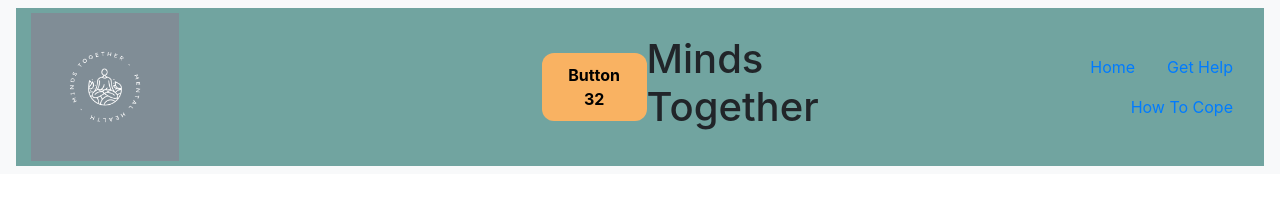
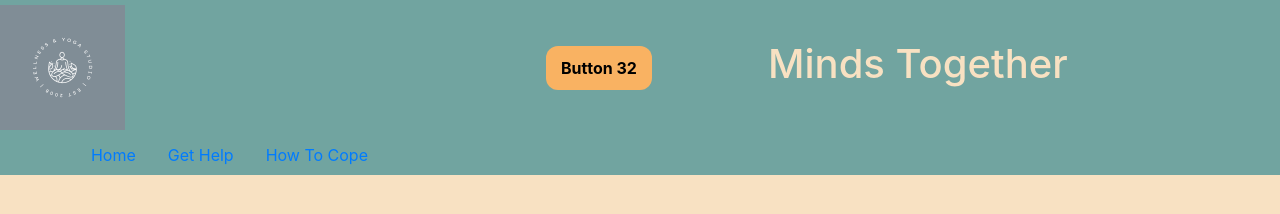
Before and after one commit to TaylaJBall/Minds-Together, a plain HTML site: page index.html in a window 1280 px wide. Drawn offline with nearby package versions, Linux system fonts and the light colour scheme.

Commit message:
add: css to navbar to to style lay layout

```diff
--- a/assets/css/style.css
+++ b/assets/css/style.css
@@ -1,12 +1,55 @@
+/* General styles*/
+body {
+    background-color: #f8e1c2;
+}
 
+h1 {
+    color: #f8e1c2;
+}
 
 /* Navbar */
+nav {
+    height: 30px;
+    display: flex;
+    flex-wrap: nowrap;
+    position: fixed;
+    width: 100%;
+    border: 0;
+    margin: 0;
+    padding: 0;
+}
+
+.navbar {
+  padding: 0;
+}
+div .nav-container .container-fluid {
+    flex-wrap: nowrap;
+}
 .nav-container {
+    display: flex;
     background-color: #71a4a0;
+    width: 100%;
+    border: 0;
+    margin: 0;
+    padding: 0;
 }
 .logo {
-    height: 30%;
+    height: 25%;
+    width: 25%;
+}
+
+.button-container {
+    display: flex;
+    width: 15%;
+}
+
+.title-container {
+    width: 40%;
+}
+
+.nav-links {
     width: 30%;
+    align-self: flex-end;
 }
 
 /* Button CSS */
@@ -31,7 +74,7 @@
 .button-32:not(:disabled):hover,
 .button-32:not(:disabled):focus {
   outline: 0;
-  background: #f4e603;
+  background: #fff;
   box-shadow: 0 0 0 2px rgba(0,0,0,.2), 0 3px 8px 0 rgba(0,0,0,.15);
 }
 
@@ -40,3 +83,4 @@
   -webkit-filter: saturate(0.2) opacity(0.5);
   cursor: not-allowed;
 }
+/* Body styles */
--- a/index.html
+++ b/index.html
@@ -22,17 +22,26 @@
 
 <body>
     <!-- Navbar -->
-    <nav class="fixed-top navbar navbar-light bg-light navbar-expand-sm">
+    <nav class="fixed-top navbar navbar-light bg-light">
         <div class=" nav-container container-fluid">
             <div class="navbar-header">
-                <span><a class="navbar-brand" href="#"><img class="logo" src="assets/images/Minds Together Canva.png" alt="Minds Together Logo"></a></span>
+                <span><a class="navbar-brand" href="index.html"><img class="logo" src="assets/images/Minds Together Logo.png"
+                            alt="Minds Together Logo"></a></span>
             </div>
-            <div class="button">
-                <button class="button-32" role="button">Button 32</button>
+            <!-- Button -->
+            <div class="button-container">
+                <div class="button">
+                    <button class="button-32" role="button">Button 32</button>
+                </div>
             </div>
-            <div class="">
-                <h1>Minds Together</h1>
+                <!-- Title -->
+                 <div class="title-container">
+                <div class="nav-title">
+                    <h1>Minds Together</h1>
+                </div>
             </div>
+            <!-- Nav links -->
+             <div class="nav-links">
             <ul class="nav justify-content-end">
                 <li class="nav-item">
                     <a class="nav-link active" href="#">Home</a>
@@ -44,6 +53,7 @@
                     <a class="nav-link" href="#">How To Cope</a>
                 </li>
             </ul>
+        </div>
         </div>
     </nav>
     <!-- Main -->
```
Also changed, not shown: assets/images/Minds Together Canva.png (deleted), assets/images/Minds Together Logo.png (added).
